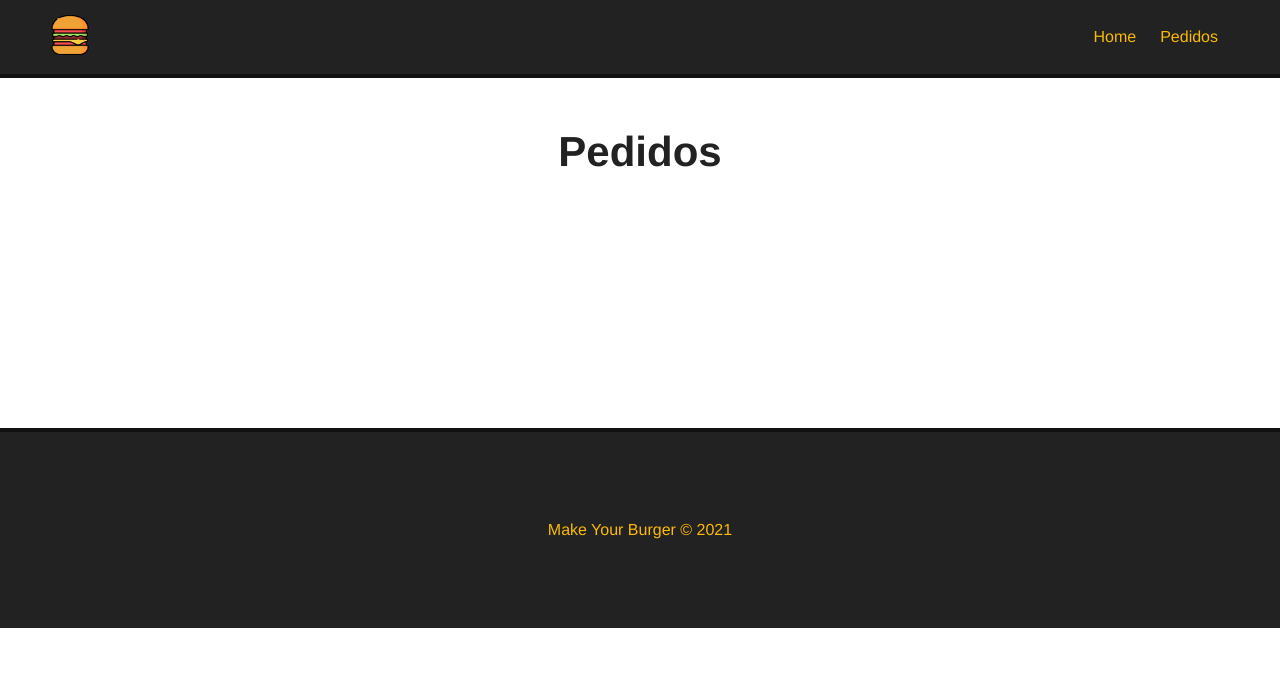
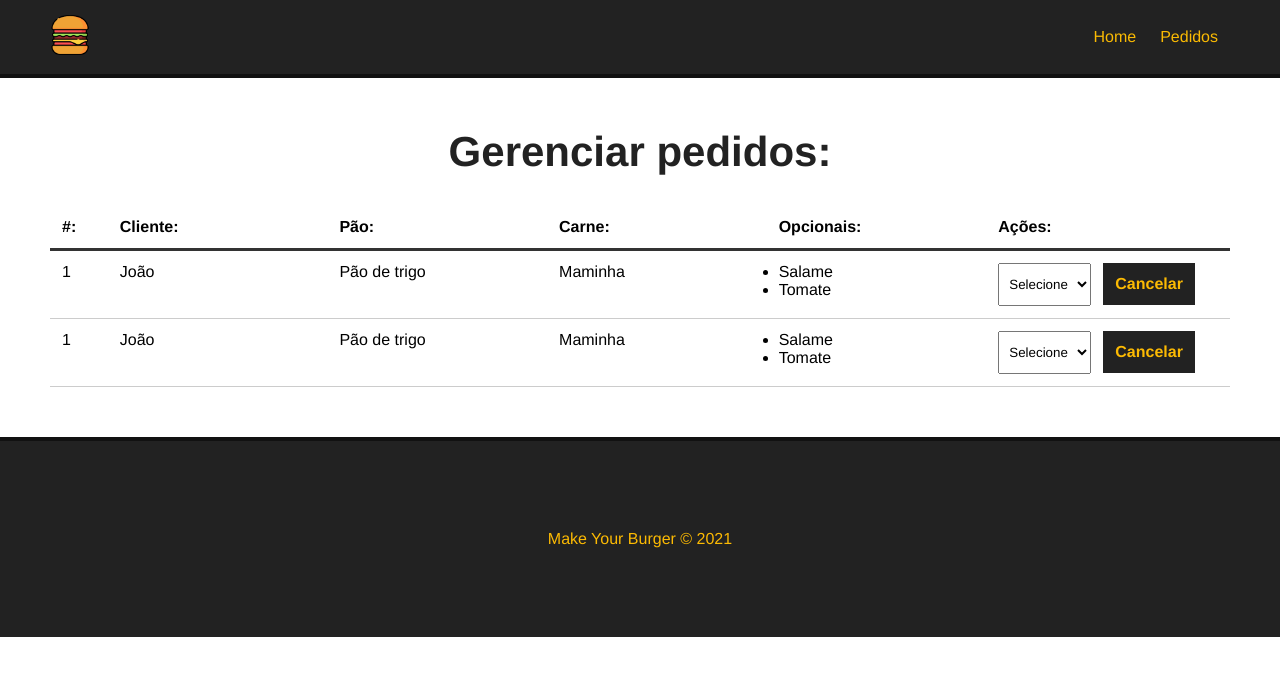
Before and after one commit to joseandre1706/Monte-seu-Burger, a Vue app: page /pedidos in a window 1280 px wide. Shown: the top 676 px of the page. Built offline with nearby package versions, Linux system fonts and the light colour scheme.

Commit message:
iniciando a modelagem da view de pedidos

```diff
--- /dev/null
+++ b/src/components/Dashboard.vue
@@ -0,0 +1,119 @@
+<template>
+  <div id="burger-table">
+    <div>
+      <div id="burger-table-heading">
+        <div class="order-id">#:</div>
+        <div>Cliente:</div>
+        <div>Pão:</div>
+        <div>Carne:</div>
+        <div>Opcionais:</div>
+        <div>Ações:</div>
+      </div>
+    </div>
+    <div id="burger-table-rows">
+      <div class="burger-table-row">
+        <div class="order-number">1</div>
+        <div>João</div>
+        <div>Pão de trigo</div>
+        <div>Maminha</div>
+        <div>
+          <ul>
+            <li>Salame</li>
+            <li>Tomate</li>
+          </ul>
+        </div>
+        <div>
+          <select name="status" class="status">
+            <option value="">Selecione</option>
+          </select>
+          <button class="delete-btn">Cancelar</button>
+        </div>
+      </div>
+      <div class="burger-table-row">
+        <div class="order-number">1</div>
+        <div>João</div>
+        <div>Pão de trigo</div>
+        <div>Maminha</div>
+        <div>
+          <ul>
+            <li>Salame</li>
+            <li>Tomate</li>
+          </ul>
+        </div>
+        <div>
+          <select name="status" class="status">
+            <option value="">Selecione</option>
+          </select>
+          <button class="delete-btn">Cancelar</button>
+        </div>
+      </div>
+    </div>
+  </div>
+</template>
+
+<script>
+export default{
+  name: "Dashboard"
+}
+</script>
+
+<style scoped>
+
+  #burger-table{
+    max-width: 1200px;
+    margin: 0 auto;
+  }
+
+
+  #burger-table-heading,
+  #burger-table-rows,
+  .burger-table-row {
+    display: flex;
+    flex-wrap: wrap;
+  }
+
+  #burger-table-heading{
+    font-weight: bold;
+    padding: 12px;
+    border-bottom: 3px solid #333;
+  }
+
+  #burger-table-heading div,
+  .burger-table-row div {
+    width: 19%;
+  }
+
+  .burger-table-row {
+    width: 100%;
+    padding: 12px;
+    border-bottom: 1px solid #ccc;
+  }
+
+  #burger-table-heading .order-id,
+  .burger-table-row .order-number{
+    width: 5%;
+  }
+
+  select{
+    padding: 12px 6px;
+    margin-right: 12px;
+  }
+
+  .delete-btn{
+    background-color: #222;
+    color: #fcba03;
+    font-weight: bold;
+    border: 2px solid #222;
+    padding: 10px;
+    font-size: 16px;
+    margin: 0 auto;
+    cursor: pointer;
+    transition: .5s;
+  }
+
+  .delete-btn:hover{
+    background-color: transparent;
+    color: #222;
+  }
+
+</style>
--- a/src/views/Pedidos.vue
+++ b/src/views/Pedidos.vue
@@ -1,5 +1,21 @@
 <template>
   <div class="main-container">
-    <h1>Pedidos</h1>
+    <h1>Gerenciar pedidos:</h1>
+    <Dashboard />
   </div>
 </template>
+
+<script>
+import Dashboard from '../components/Dashboard.vue'
+
+export default {
+  name: "Pedidos",
+  components:{
+     Dashboard
+  }
+}
+</script>
+
+<style scoped>
+
+</style>
```
Also changed, not shown: 1 other file (tests, documents, lock files or other folders).
